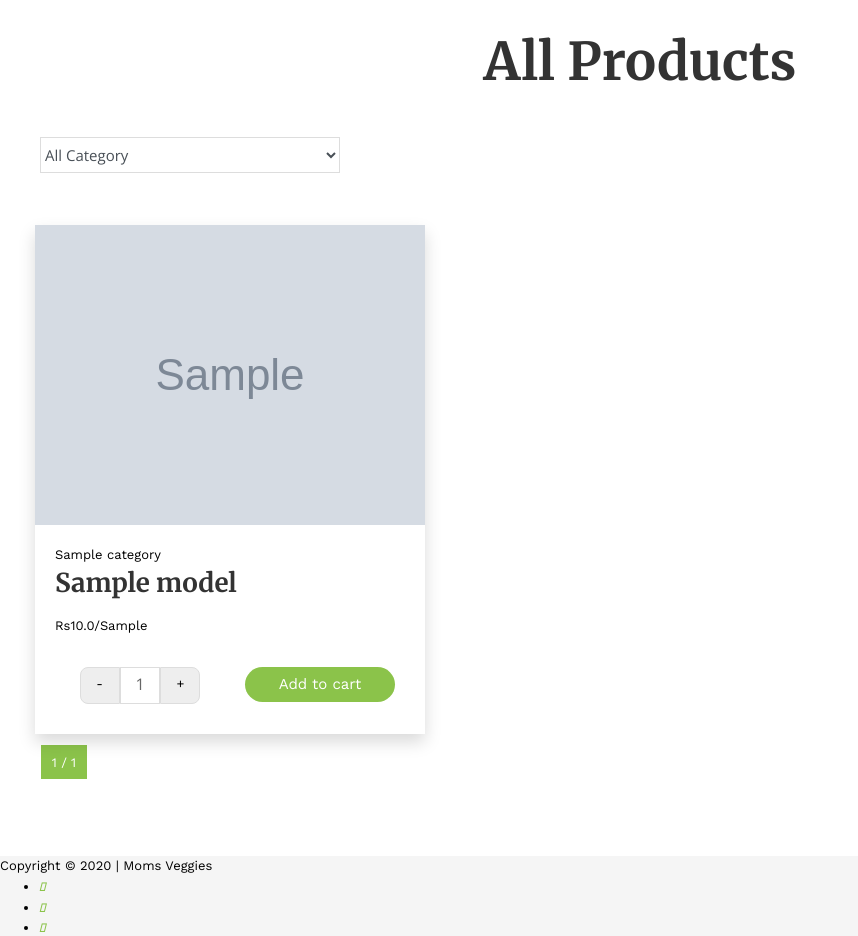
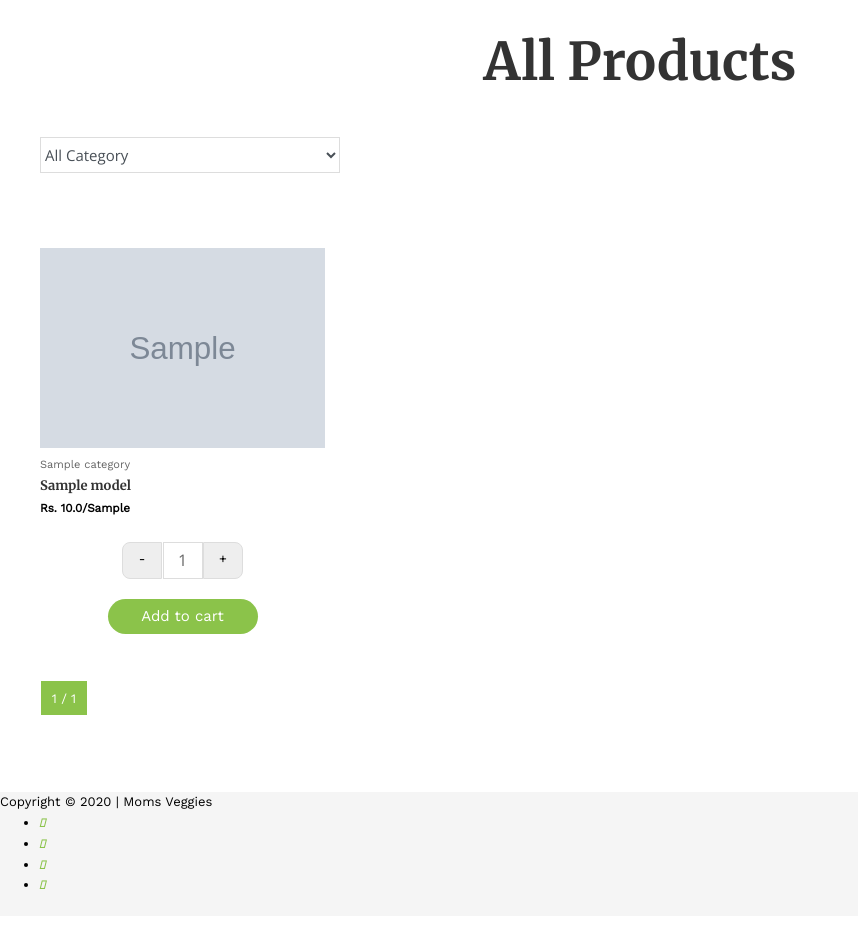
Before and after one commit to theambrosial/momsveggies, a Django app: page / in a window 1280 px wide. Shown: the part 912-1848 px from the top of the page, without its empty margins (0-858 px from the left). After the commit the page ends 1801 px from the top, so only its background shows below. Run offline with Django 3.2, Linux system fonts and the light colour scheme; tables that the repository leaves empty hold one stand-in row (values such as "Sample post"); grey boxes marked "Sample" are stand-in pictures; parts of the project's set-up code (start-up, migrations or seed data) failed here and were passed over; some libraries are stand-ins or nearby versions.

Commit message:
Update all_products.html

```diff
--- a/Ecommerce_sam/templates/main/all_products.html
+++ b/Ecommerce_sam/templates/main/all_products.html
@@ -259,8 +259,8 @@ input[type=number]::-webkit-outer-spin-button {
 
 @media screen and (min-width: 768px) {
 .cardImage{
-max-height: 300px;
-min-height: 300px;
+max-height: 200px;
+min-height: 200px;
 }
 
 .ProductName{
@@ -293,37 +293,42 @@ height: 80px;
 
 
 
-<div class="row " id="rec_data">
-            {% for item in all_products %}
+<section class="elementor-element elementor-element-5031d75 elementor-section-boxed elementor-section-height-default elementor-section-height-default elementor-section elementor-top-section" data-id="5031d75" data-element_type="section" data-settings="{&quot;background_background&quot;:&quot;classic&quot;}">
+<div class="elementor-background-overlay"></div>
+<div class="elementor-container elementor-column-gap-default">
+<div class="elementor-row">
+<div class="elementor-element elementor-element-155bf24 elementor-column elementor-col-100 elementor-top-column" data-id="155bf24" data-element_type="column">
+<div class="elementor-column-wrap  elementor-element-populated">
+<div class="elementor-widget-wrap">
 
-    <div class="col-sm-2 col-md-4 col-lg-4 MainCard" style="padding:10px;">
+<div class="elementor-element elementor-element-71c3b8d elementor-widget elementor-widget-shortcode" data-id="71c3b8d" data-element_type="widget" data-widget_type="shortcode.default">
+<div class="elementor-widget-container">
+<div class="elementor-shortcode"><div class="woocommerce columns-4 ">
 
-        <div class="shadow MainCardB">
+    <ul class="products columns-4">
 
 
+      {% for item in all_products %}
 
+<li class="ast-article-single product type-product post-168 status-publish first instock product_cat-groceries has-post-thumbnail featured shipping-taxable purchasable product-type-simple">
+<form action="" method="post" enctype='multipart/form-data'>{% csrf_token %}
+    <div class="astra-shop-thumbnail-wrap">
+    <a href="{{item.product_image.url}}" target="_blank" class="woocommerce-LoopProduct-link woocommerce-loop-product__link">
+        <img src="{{item.product_image.url}}" class="cardImage attachment-woocommerce_thumbnail size-woocommerce_thumbnail" />
+    </a>
+</div>
 
-                   <form action="" method="post" enctype='multipart/form-data'>{% csrf_token %}
-
-                <a href="{{item.product_image.url}}" target="_blank" class="woocommerce-LoopProduct-link woocommerce-loop-product__link">
-                    <img src="{{item.product_image.url}}" class="attachment-woocommerce_thumbnail cardImage" style=" width: 100%;"/>
-                </a>
-                                  <div class="astra-shop-summary-wrap" style="padding: 20px;">
-                <span class="ast-woo-product-category">
-            {{item.category.name}} </span>
-
-                                      <div class="ProductName">
-
-            <!--<a href="product_detail/{{item.slug}}" class="ast-loop-product__link">-->
-                <h2 class="woocommerce-loop-product__title ">{{item.name}}</h2>
-            <!--</a>-->
-                                      </div>
-
-            <span class="price">
-                <span class="woocommerce-Price-amount amount">
-                    <span class="woocommerce-Price-currencySymbol">Rs</span>{{item.selling_cost}}/{{item.selling_unit}}</span> </span>
-            <div class="row"  style="padding: 10px;">
-                <div class="col-sm-12 col-md-6 col-lg-6">
+    <div class="astra-shop-summary-wrap">
+        <span class="ast-woo-product-category">
+{{item.category.name}}
+        </span>
+<a href="product/assorted-coffee/index.html" class="ast-loop-product__link">
+    <h2 class="woocommerce-loop-product__title">{{item.name}}</h2>
+</a>
+<span class="price"><span class="woocommerce-Price-amount amount"><span class="woocommerce-Price-currencySymbol">Rs. </span>{{item.selling_cost}}/{{item.selling_unit}}</span></span>
+</div>
+                <div class="row">
+                <div class="col-sm-12 col-md-12 col-lg-12">
                     <center>
 
 <div style="margin-top: 20px;">
@@ -337,26 +342,27 @@ height: 80px;
 
                 </div>
                 <input type="hidden" name="product_id" value="{{item.id}}">
-                <div class="col-sm-12 col-md-6 col-lg-6">
+                <div class="col-sm-12 col-md-12 col-lg-12">
 <center>
                     <button type="submit" name="add_to_cart" class="addTocart" style="margin-top: 20px;">Add to cart</button>
 </center>
                 </div>
 
-            </div>
-
-            </div>
-
-           </form>
-        </div>
-
-    </div>
+            </div>   </form>
+</li>
 
 {% endfor %}
 
+</ul>
+</div> </div>
 </div>
-
-
+</div>
+</div>
+</div>
+</div>
+</div>
+</div>
+</section>
 
 
 
```
